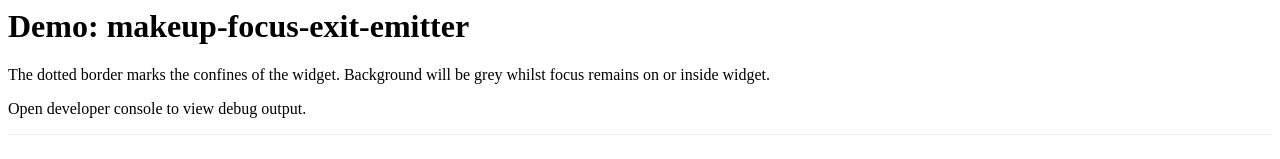
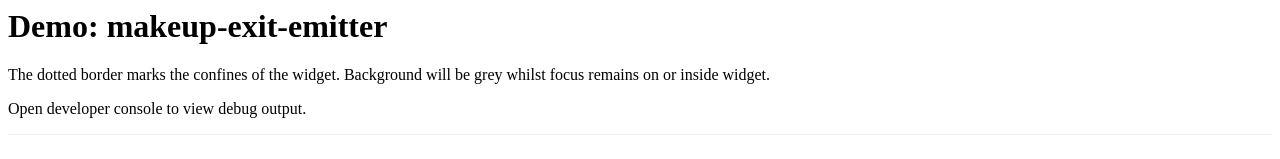
Before and after one commit to makeup-js/makeup-exit-emitter, a website with bundled scripts: page docs/index.html in a window 1280 px wide. Shown: the top 159 px of the page. Built offline with nearby package versions, Linux system fonts and the light colour scheme.

Commit message:
Typo on docs

```diff
--- a/docs/index.html
+++ b/docs/index.html
@@ -1,6 +1,6 @@
 <html !doctype>
 <head>
-    <title>Demo: makeup-focus-exit-emitter</title>
+    <title>Demo: makeup-exit-emitter</title>
     <meta name="viewport" content="width=device-width, initial-scale=1"/>
     <style>
         header {
@@ -26,7 +26,7 @@
 </head>
 <body>
     <header>
-        <h1>Demo: makeup-focus-exit-emitter</h1>
+        <h1>Demo: makeup-exit-emitter</h1>
         <p>The dotted border marks the confines of the widget. Background will be grey whilst focus remains on or inside widget.</p>
         <p>Open developer console to view debug output.</p>
     </header>
```
